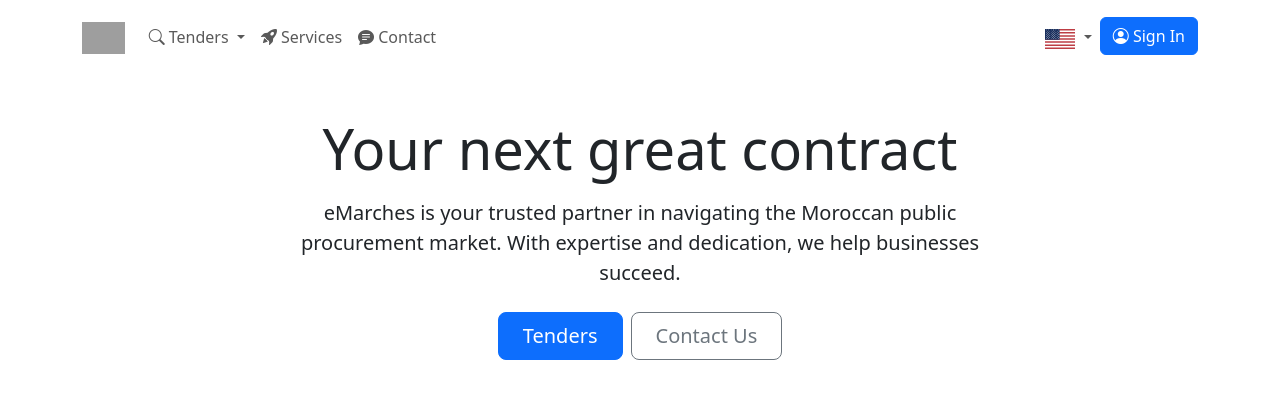
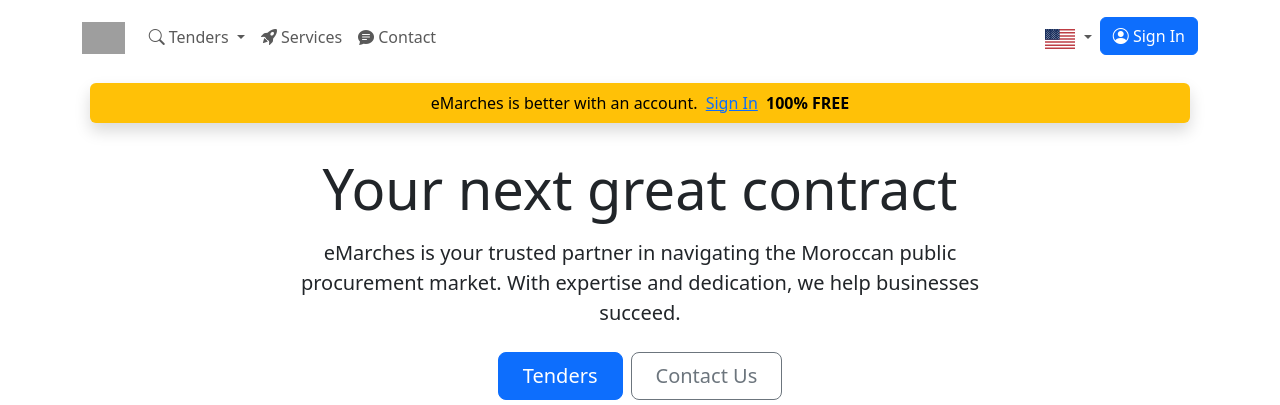
Before and after one commit to Julinium/emarches.com, a Django app: page /en/ in a window 1280 px wide. Shown: the top 405 px of the page. Run offline with Django 5.2, Linux system fonts and the light colour scheme; parts of the project's set-up code (start-up, migrations or seed data) failed here and were passed over; some libraries are stand-ins or nearby versions; grey boxes are pictures that could not be loaded.

Commit message:
added anonymous bar

```diff
--- /dev/null
+++ b/base/templates/base/includes/anonymous.html
@@ -0,0 +1,8 @@
+{% load i18n %}
+<div class="container">
+    <div class="mx-2 py-2 rounded shadow text-center text-bg-warning">
+        <span class="">{% translate "eMarches is better with an account." %}</span>
+        <span><a class="ms-1" href="{% url 'account_login' %}">{% trans "Sign In" %}</a></span>
+        <span class="ms-1 fw-bold">{% translate '100% FREE' %}</span>
+    </div>
+</div>
--- a/templates/base.html
+++ b/templates/base.html
@@ -14,6 +14,10 @@
 
 		{% include 'includes/preloader.html' %}
 		{% include 'base/includes/navbar.html' %}
+
+		{% if not request.user.is_authenticated %}
+			{% include 'base/includes/anonymous.html' %}
+		{% endif %}
 
 		<div id="main-content" style="display: none;">
 			<div class="container mt-4">
```
Also changed, not shown: base/templates/base/includes/navbar.html (line endings or trailing spaces).
